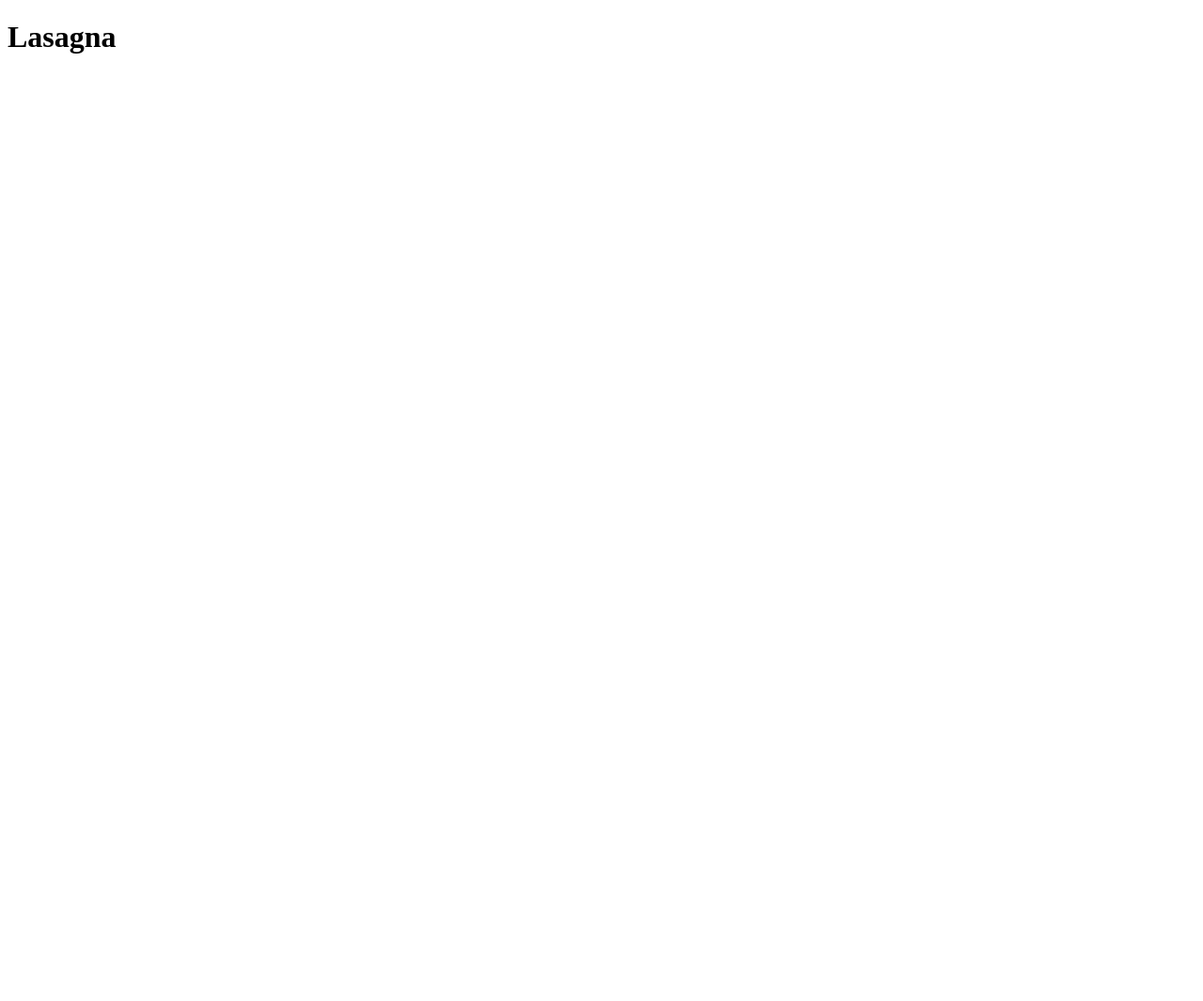
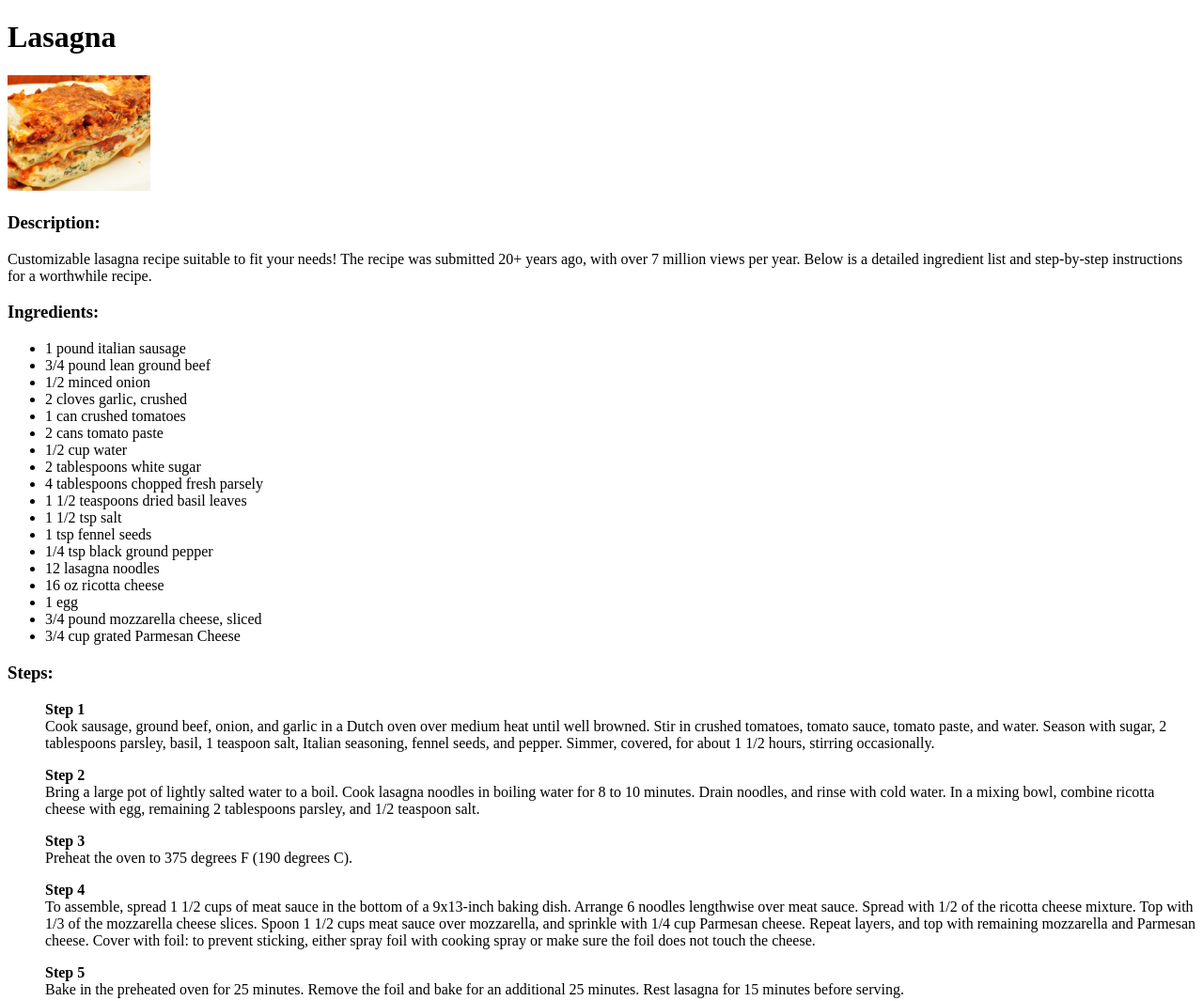
Before and after one commit to stxdy/odin-recipes, a plain HTML site: page recipes/lasagna.html in a window 1280 px wide. Shown: the whole page at 94% size. Before the commit the page ends 800 px from the top, so only its background shows below. Drawn offline with Linux system fonts and the light colour scheme.

Commit message:
added dish image, description, and steps

```diff
--- a/recipes/lasagna.html
+++ b/recipes/lasagna.html
@@ -7,5 +7,36 @@
 
     <body>
         <h1>Lasagna</h1>
+        <img src="../lasagna-image.jpg" width="12%">
+        <h3>Description:</h3>
+        <p>Customizable lasagna recipe suitable to fit your needs! The recipe was submitted 20+ years ago, with over 7 million views per year. Below is a detailed ingredient list and step-by-step instructions for a worthwhile recipe.</p>
+        <h3>Ingredients:</h3>
+        <ul>
+            <li>1 pound italian sausage</li>
+            <li>3/4 pound lean ground beef</li>
+            <li>1/2 minced onion</li>
+            <li>2 cloves garlic, crushed</li>
+            <li>1  can crushed tomatoes</li>
+            <li>2 cans tomato paste</li>
+            <li>1/2 cup water</li>
+            <li>2 tablespoons white sugar</li>
+            <li>4 tablespoons chopped fresh parsely</li>
+            <li>1 1/2 teaspoons dried basil leaves</li>
+            <li>1 1/2 tsp salt</li>
+            <li>1 tsp fennel seeds</li>
+            <li>1/4 tsp black ground pepper</li>
+            <li>12 lasagna noodles</li>
+            <li>16 oz ricotta cheese</li>
+            <li>1 egg</li>
+            <li>3/4 pound mozzarella cheese, sliced</li>
+            <li>3/4 cup grated Parmesan Cheese</li>
+        </ul>
+
+        <h3>Steps:</h3>
+        <ol><b>Step 1</b><br>Cook sausage, ground beef, onion, and garlic in a Dutch oven over medium heat until well browned. Stir in crushed tomatoes, tomato sauce, tomato paste, and water. Season with sugar, 2 tablespoons parsley, basil, 1 teaspoon salt, Italian seasoning, fennel seeds, and pepper. Simmer, covered, for about 1 1/2 hours, stirring occasionally.</ol>
+        <ol><b>Step 2</b><br>Bring a large pot of lightly salted water to a boil. Cook lasagna noodles in boiling water for 8 to 10 minutes. Drain noodles, and rinse with cold water. In a mixing bowl, combine ricotta cheese with egg, remaining 2 tablespoons parsley, and 1/2 teaspoon salt.</ol>
+        <ol><b>Step 3</b><br>Preheat the oven to 375 degrees F (190 degrees C).</ol>
+        <ol><b>Step 4</b><br>To assemble, spread 1 1/2 cups of meat sauce in the bottom of a 9x13-inch baking dish. Arrange 6 noodles lengthwise over meat sauce. Spread with 1/2 of the ricotta cheese mixture. Top with 1/3 of the mozzarella cheese slices. Spoon 1 1/2 cups meat sauce over mozzarella, and sprinkle with 1/4 cup Parmesan cheese. Repeat layers, and top with remaining mozzarella and Parmesan cheese. Cover with foil: to prevent sticking, either spray foil with cooking spray or make sure the foil does not touch the cheese.</ol>
+        <ol><b>Step 5</b><br>Bake in the preheated oven for 25 minutes. Remove the foil and bake for an additional 25 minutes. Rest lasagna for 15 minutes before serving.</ol>
     </body>
 </html>
```
Also changed, not shown: index.html (+1 -0 lines), lasagna-image.jpg (added), lasagna-image.webp (added).
